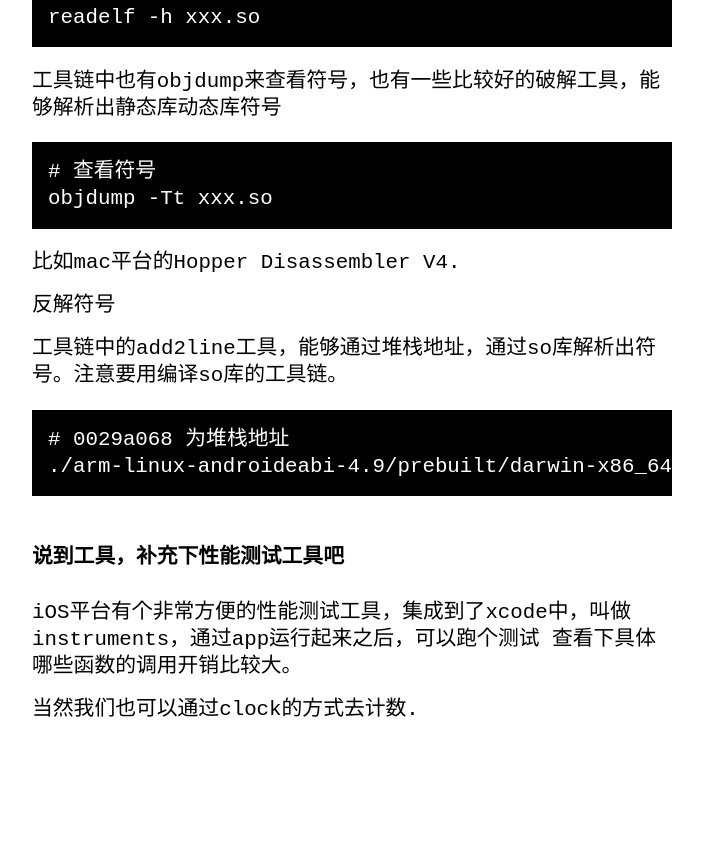
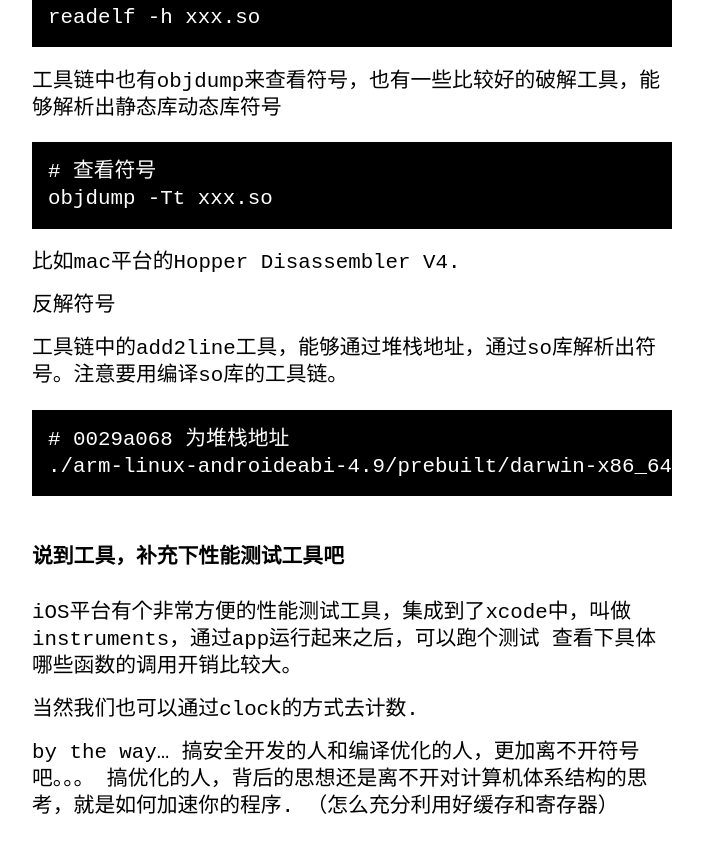
Before and after one commit to iiicp/iiicp.github.io, a Jekyll site: the page built from _posts/2020-12-29-about-library.md, in a window 1280 px wide and 900 px high, scrolled down 3666 px. Shown: the top 853 px of the window, without its empty margins (288-991 px from the left). Built offline with Jekyll 4.4.1, drawn with Linux system fonts in a browser that asks for light colours; before the commit the page ends 4469 px from its top, so only the background shows below that.

Commit message:
符号总结补充

```diff
--- a/_posts/2020-12-29-about-library.md
+++ b/_posts/2020-12-29-about-library.md
@@ -138,3 +138,7 @@ iOS平台有个非常方便的性能测试工具，集成到了xcode中，叫做
 查看下具体哪些函数的调用开销比较大。
 
 当然我们也可以通过clock的方式去计数.
+
+by the way...
+搞安全开发的人和编译优化的人，更加离不开符号吧。。。
+搞优化的人，背后的思想还是离不开对计算机体系结构的思考，就是如何加速你的程序. （怎么充分利用好缓存和寄存器）
```
